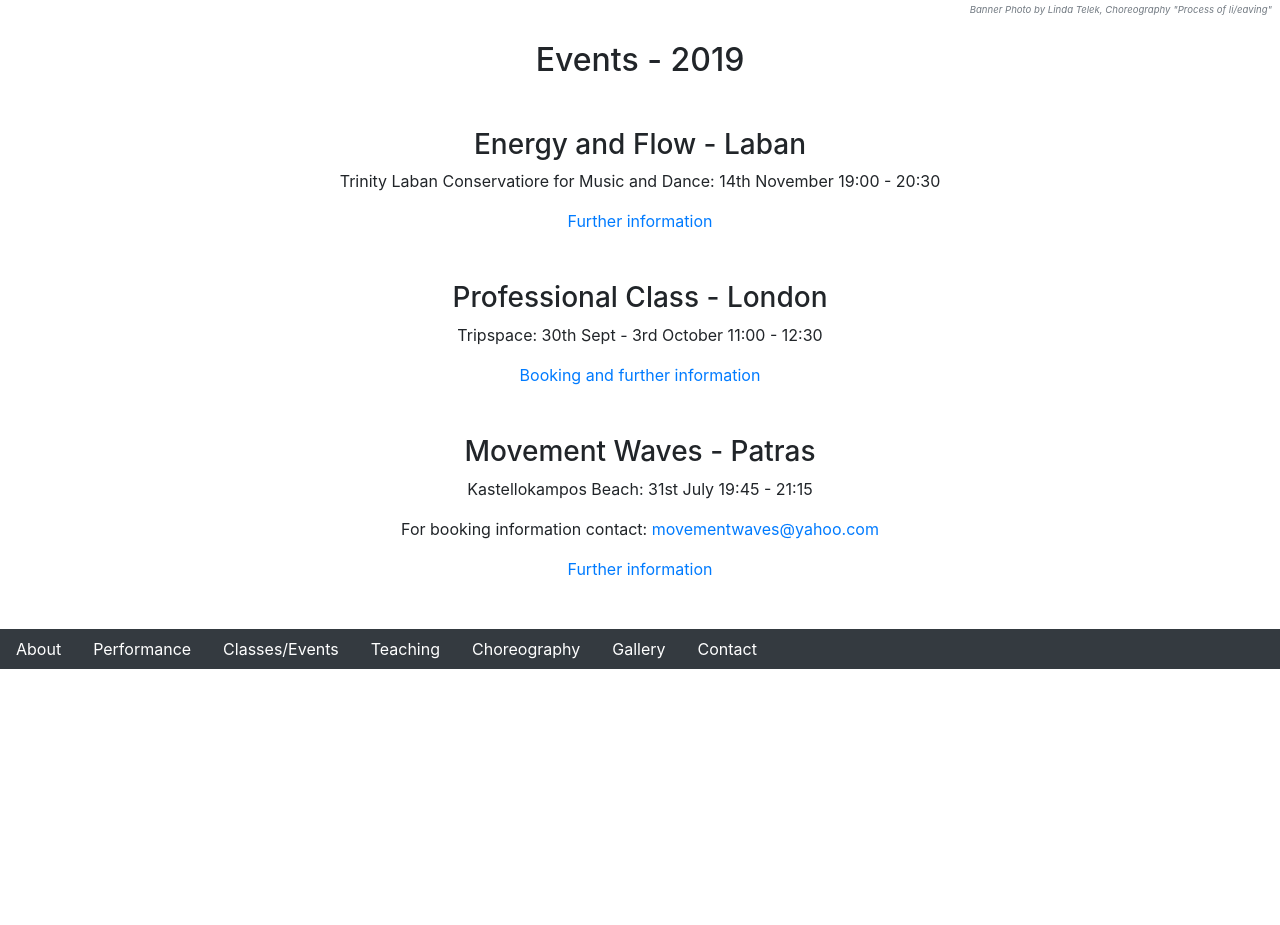
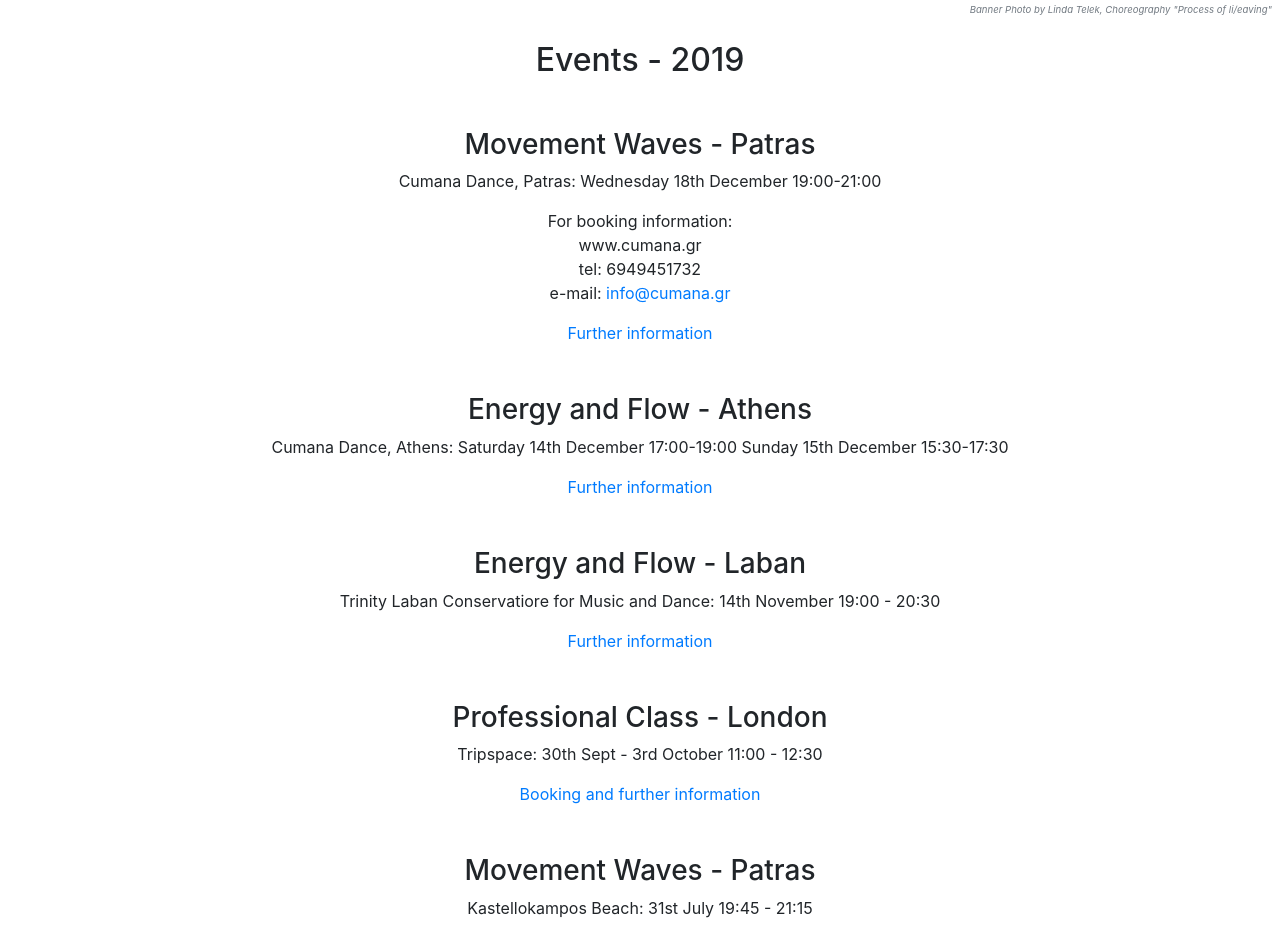
Before and after one commit to Jans999/vivianWebsite, a plain HTML site: page pages/upcoming.html in a window 1280 px wide. Shown: the part 1040-1965 px from the top of the page. Before the commit the page ends 1709 px from the top, so only its background shows below. Drawn offline with nearby package versions, Linux system fonts and the light colour scheme.

Commit message:
added events

```diff
--- a/pages/upcoming.html
+++ b/pages/upcoming.html
@@ -56,6 +56,23 @@
       <h2 class="mb-5">Events - 2019</h2>
 
       <div class="mb-5">
+        <h3>Movement Waves - Patras</h3>
+        <p>Cumana Dance, Patras: Wednesday 18th December 19:00-21:00</p>
+        <p>For booking information: <br>
+          www.cumana.gr <br>
+          tel: 6949451732 <br>
+          e-mail: <span><a href="mailto:info@cumana.gr">info@cumana.gr</a></span>
+        </p>
+        <p><a href="https://www.facebook.com/events/1497965910351201/" target="_blank">Further information</a></p>
+      </div>
+
+      <div class="mb-5">
+        <h3>Energy and Flow - Athens</h3>
+        <p>Cumana Dance, Athens: Saturday 14th December 17:00-19:00  Sunday 15th December 15:30-17:30</p>
+        <p><a href="https://www.facebook.com/events/598282857580937/" target="_blank">Further information</a></p>
+      </div>
+
+      <div class="mb-5">
         <h3>Energy and Flow - Laban</h3>
         <p>Trinity Laban Conservatiore for Music and Dance: 14th November 19:00 - 20:30</p>
         <p><a href="https://www.facebook.com/events/413301586047613/" target="_blank">Further information</a></p>
@@ -73,7 +90,6 @@
         <p>For booking information contact: <span><a href="mailto:movementwaves@yahoo.com">movementwaves@yahoo.com</a></span></p>
         <p><a href="https://www.facebook.com/events/2249206821812941/" target="_blank">Further information</a></p>
       </div>
-
 
     </div> <!-- End content -->
 
```
Also changed, not shown: pages/choreography.html (+1 -1 lines).
